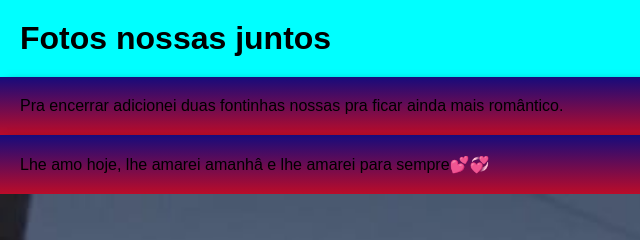
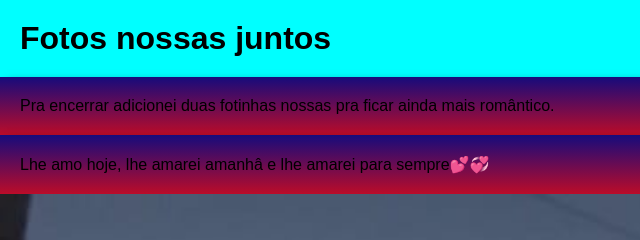
Before and after one commit to fernandohenrique01/projeto-surpresa, a plain HTML site: page pag002.html in a window 1280 px wide. Shown: the top 240 px of the page, 0-640 px from the left. Drawn offline with Linux system fonts and the light colour scheme.

Commit message:
projeto finalizado

```diff
--- a/pag002.html
+++ b/pag002.html
@@ -12,7 +12,7 @@
     </header>
 
     <main>
-        <p class="preferido">Pra encerrar adicionei duas fontinhas nossas pra ficar ainda mais romântico.</p>
+        <p class="preferido">Pra encerrar adicionei duas fotinhas nossas pra ficar ainda mais romântico.</p>
         <p class="preferido">Lhe amo hoje, lhe amarei amanhâ e lhe amarei para sempre💕💞</p>
 
         <img src="imagens/imagem2.jpg" alt="foto com a gata">
```
